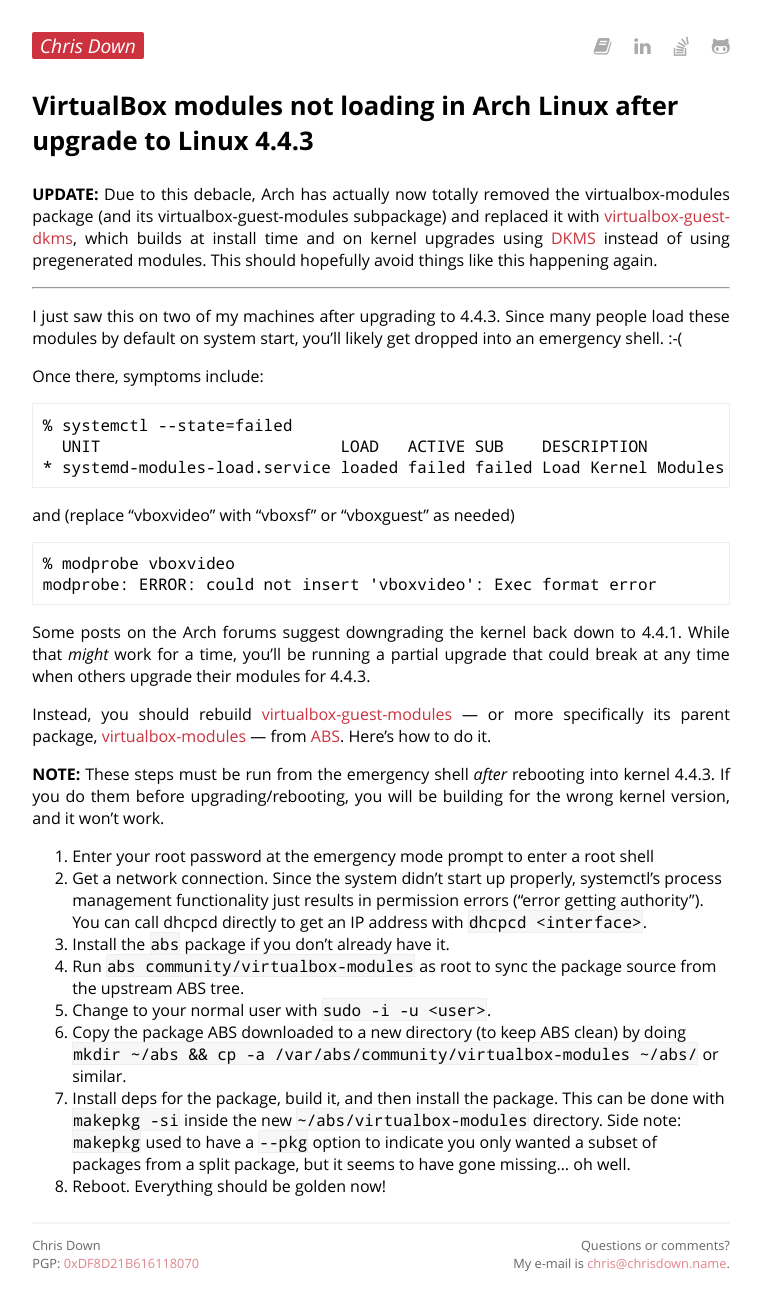
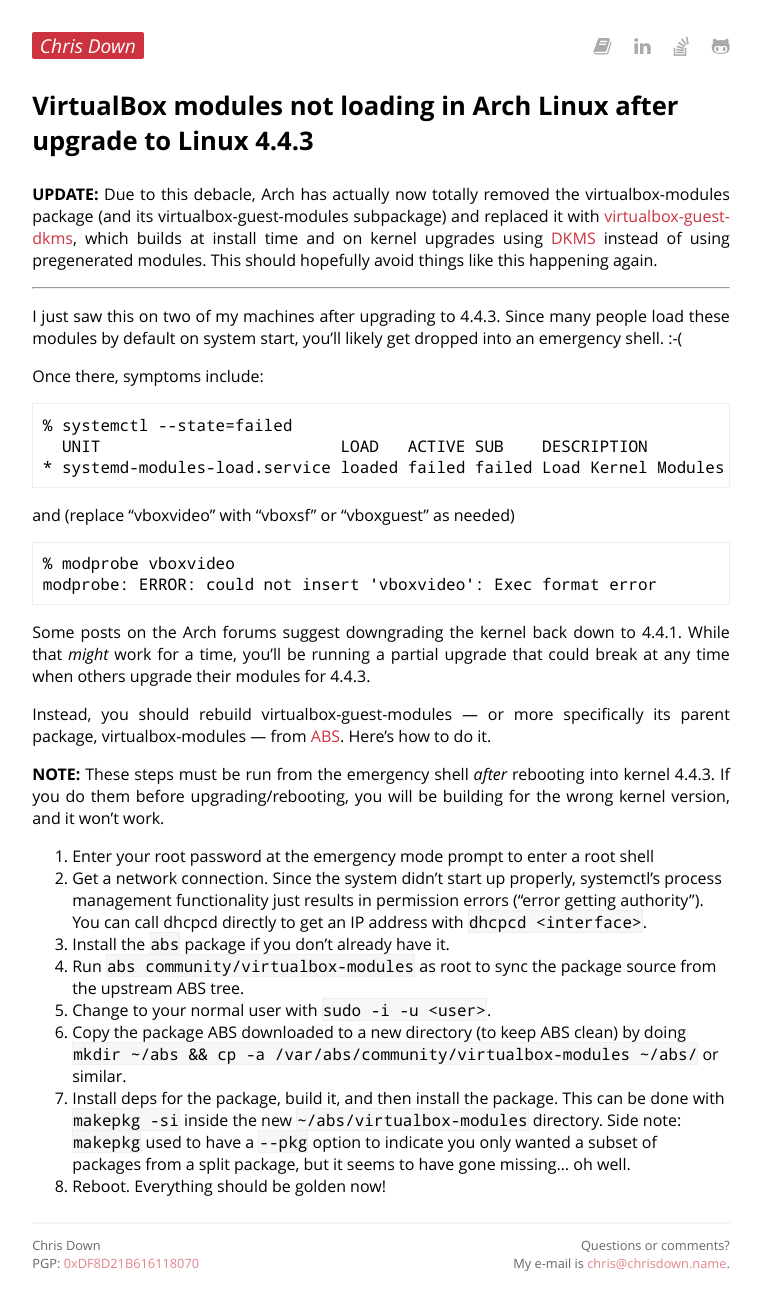
Before and after one commit to cdown/chrisdown.name, a Jekyll site: the page built from _posts/2016-03-03-virtualbox-modules-not-loading-after-upgrading-arch-linux-to-443.md, in a window 1280 px wide. Shown: the whole page, without its empty margins (259-1021 px from the left). Built offline with Jekyll 4.4.1, drawn with Linux system fonts in a browser that asks for light colours; part of the change alters nothing that is shown.

```diff
--- a/_posts/2016-03-03-virtualbox-modules-not-loading-after-upgrading-arch-linux-to-443.md
+++ b/_posts/2016-03-03-virtualbox-modules-not-loading-after-upgrading-arch-linux-to-443.md
@@ -30,17 +30,15 @@ Some posts on the Arch forums suggest downgrading the kernel back down to
 4.4.1. While that *might* work for a time, you'll be running a partial upgrade
 that could break at any time when others upgrade their modules for 4.4.3.
 
-Instead, you should rebuild [virtualbox-guest-modules][] &mdash; or more
-specifically its parent package, [virtualbox-modules][] &mdash; from [ABS][].
+Instead, you should rebuild virtualbox-guest-modules &mdash; or more
+specifically its parent package, virtualbox-modules &mdash; from [ABS][].
 Here's how to do it.
 
 **NOTE:** These steps must be run from the emergency shell *after* rebooting
 into kernel 4.4.3. If you do them before upgrading/rebooting, you will be
 building for the wrong kernel version, and it won't work.
 
-[virtualbox-guest-modules]: https://www.archlinux.org/packages/community/x86_64/virtualbox-guest-modules/
-[virtualbox-modules]: https://www.archlinux.org/packages/community/x86_64/virtualbox-modules/
-[ABS]: https://www.archlinux.org/packages/community/x86_64/virtualbox-modules/
+[ABS]: https://wiki.archlinux.org/index.php/Arch_Build_System
 [virtualbox-guest-dkms]: https://www.archlinux.org/packages/community/x86_64/virtualbox-guest-dkms/
 [DKMS]: https://en.wikipedia.org/wiki/Dynamic_Kernel_Module_Support
 
```
